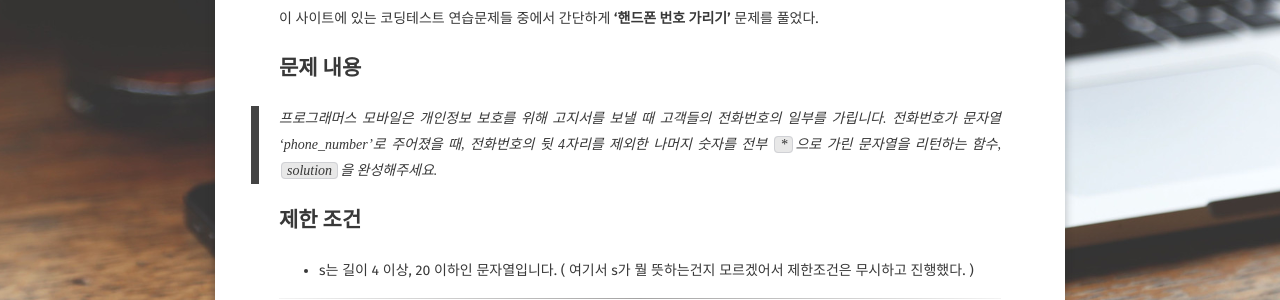
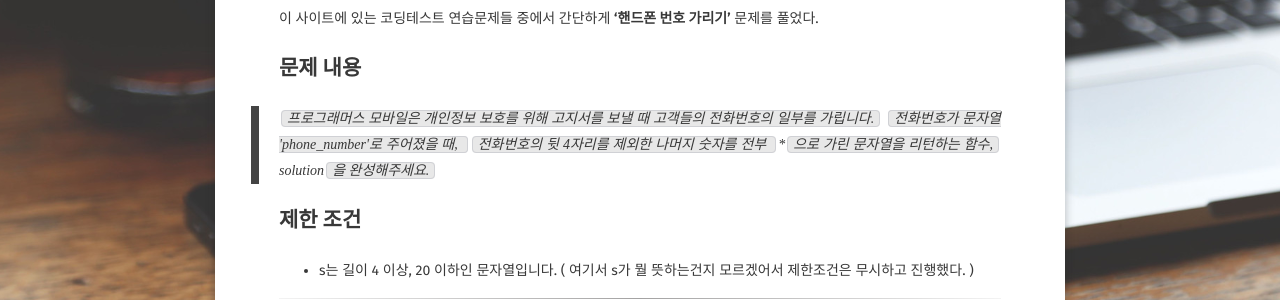
Before and after one commit to minhk05/minhk05.github.com, a Jekyll site: the page built from _posts/python/2021-07-17-ProjectOne.md, in a window 1280 px wide. Shown: the part 430-730 px from the top of the page. Built offline with Jekyll 4.4.1, drawn with Linux system fonts in a browser that asks for light colours; some web fonts are replaced; comment, search, counter and statistics services are not loaded.

```diff
--- a/_posts/python/2021-07-17-ProjectOne.md
+++ b/_posts/python/2021-07-17-ProjectOne.md
@@ -13,9 +13,9 @@ comments: true
 
 ## 문제 내용
 
-> 프로그래머스 모바일은 개인정보 보호를 위해 고지서를 보낼 때 고객들의 전화번호의 일부를 가립니다.
-> 전화번호가 문자열 'phone_number'로 주어졌을 때,
-> 전화번호의 뒷 4자리를 제외한 나머지 숫자를 전부 `*`으로 가린 문자열을 리턴하는 함수, `solution`을 완성해주세요.
+> `프로그래머스 모바일은 개인정보 보호를 위해 고지서를 보낼 때 고객들의 전화번호의 일부를 가립니다.`
+> `전화번호가 문자열 'phone_number'로 주어졌을 때, `
+> `전화번호의 뒷 4자리를 제외한 나머지 숫자를 전부 `*`으로 가린 문자열을 리턴하는 함수, `solution`을 완성해주세요.`
 
 ## 제한 조건
 
```
